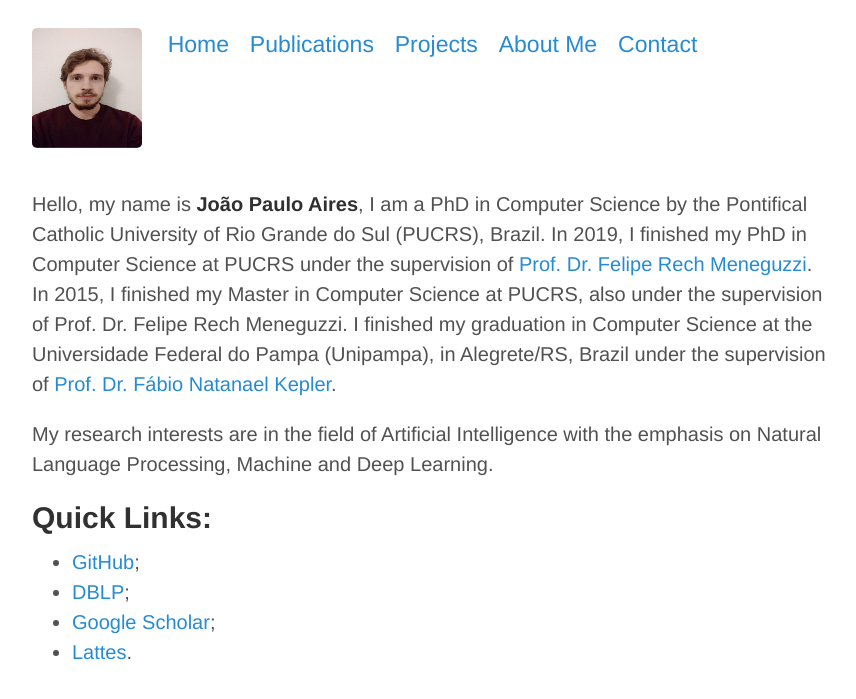
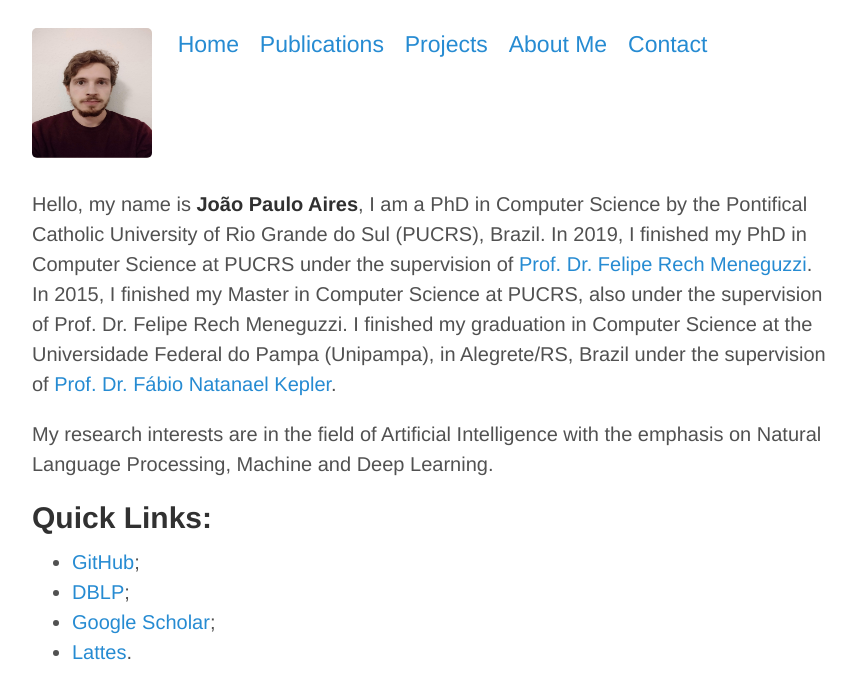
Before and after one commit to JoaoPauloAires/JoaoPauloAires.github.io, a Jekyll site: the page built from index.md, in a window 1280 px wide. Shown: the top 699 px of the page, without its empty margins (208-1064 px from the left). Built offline with Jekyll 4.4.1, drawn with Linux system fonts in a browser that asks for light colours.

Commit message:
Changing picture size.

```diff
--- a/_layouts/default.html
+++ b/_layouts/default.html
@@ -10,7 +10,7 @@
 <header class="masthead">
    <h3 class="masthead-title">
      <a href="/">
-		 <img src="/fig/aires.jpg" alt="" style="float:left;margin-right:10px" height="120" width="110">
+		 <img src="/fig/aires.jpg" alt="" style="float:left;margin-right:10px" height="130" width="120">
 	 </a>
      <small>
         &nbsp;&nbsp;&nbsp;<a href="{{ site.path }}/home/home.html" style="color: #268bd2; font-size: 23px">Home</a>
```
